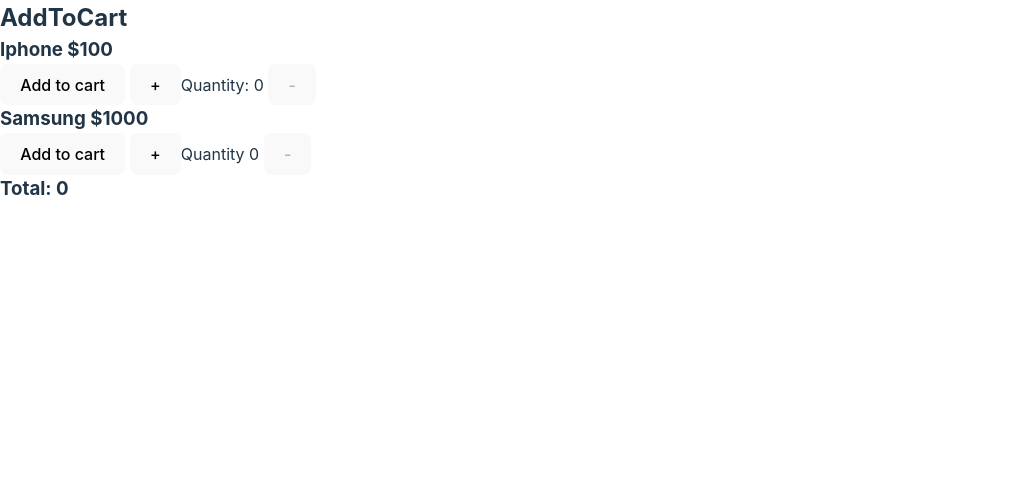
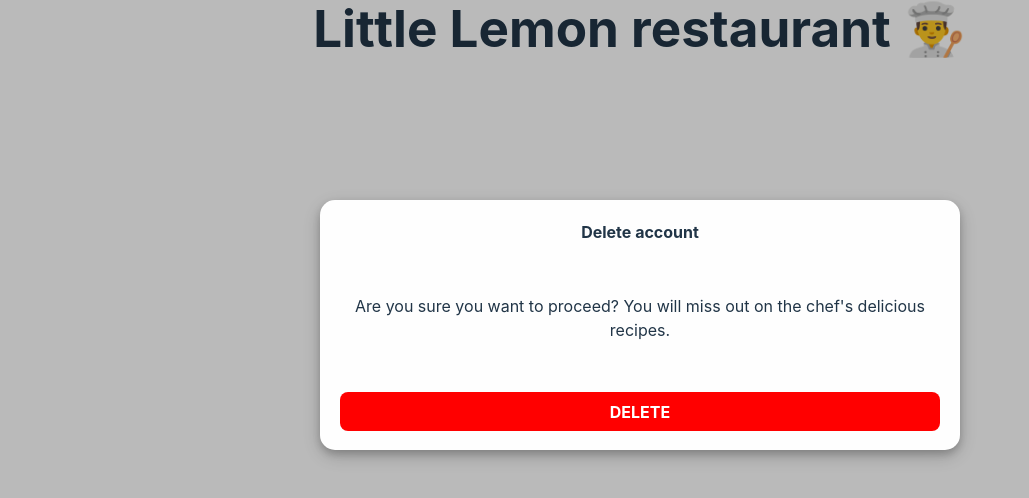
Before and after one commit to kingdavidHub/reactjs-advanced-2024, a React (Vite) app: page / in a window 1280 px wide. Shown: the top 498 px of the page, without its empty margins (0-1029 px from the left). Built offline with nearby package versions, Linux system fonts and the light colour scheme.

Commit message:
Modal overlay and using the children props in react component properties

```diff
--- a/src/App.jsx
+++ b/src/App.jsx
@@ -24,6 +24,8 @@
 import FetchUserData from "./components/FetchUserData";
 import AddToCart from "./components/AddToCart";
 import ExpenseTracker from "./components/ExpenseTracker";
+import DomUseRef from "./components/DomUseRef";
+import ModalDialog from "./components/ModalDialog";
 
 // router an array of links
 const router = createBrowserRouter([
@@ -96,9 +98,12 @@
       {/* <WelcomeSideEffect /> */}
       {/* <FetchUserData url={'https://randomuser.me/api/'}/> */}
 
-      {/* useing useReducer very intresting in making complex state changes and updates  */}
+      {/* using useReducer very interesting in making complex state changes and updates  */}
       {/* <ExpenseTracker /> */}
-      <AddToCart />
+      {/* <AddToCart /> */}
+
+      {/* <DomUseRef /> */}
+      <ModalDialog />
     </>
   );
 };
--- /dev/null
+++ b/src/components/DomUseRef.jsx
@@ -0,0 +1,29 @@
+import React, { useRef} from "react";
+
+
+
+
+// The main difference between useRef and using document.getElementById or document.querySelector is that useRef provides a way to access DOM elements or store mutable values within the React component lifecycle, while document.getElementById and document.querySelector are vanilla JavaScript methods for accessing DOM elements directly. Additionally, useRef is more efficient than querying the DOM on every render, as it creates a persistent reference that can be reused across renders.
+
+// Accessing Underlying DOM Elements: The useRef hook allows you to create a mutable reference to a DOM element or any other value that persists across renders. This is useful when you need to directly interact with a DOM element, such as setting focus, measuring dimensions, or triggering imperative animations.
+
+
+const DomUseRef = () => {
+  const formInputRef = useRef(null);
+
+  const focusInput = () => {
+    // to access the DOM element directly we will use formInputRef.current and to access the fouse node then we will use the focus method
+    formInputRef.current.focus() //allows us to move our cursor to the input without having to click, tab or press enter to get there
+    console.log(formInputRef.current.value);
+  };
+
+  return (
+    <>
+      <h1>Using useRef to access underlying DOM</h1>
+      <input ref={formInputRef} type="text" />
+      <button onClick={focusInput} >Focus Input</button>
+    </>
+  );
+};
+
+export default DomUseRef;
--- /dev/null
+++ b/src/components/ModalDialog.jsx
@@ -0,0 +1,74 @@
+import React from "react";
+
+const Button = ({ backgroundColor, children }) => {
+  return (
+    <button style={{ backgroundColor }} className="delButton">
+      {children}
+    </button>
+  );
+};
+
+// So, when you pass props to the Button component like this: <Button backgroundColor="red">Click me</Button>, React will create an object with those props:
+// { backgroundColor: "red", children: "Click me" }.
+
+const Alert = ({ children }) => {
+  return (
+    <>
+      <div className="overlay"></div>
+      <div className="alert">{children}</div>
+    </>
+  );
+};
+
+const DeleteButton = () => {
+  // ! Method calling component 1
+  // return <Button  backgroundColor={"red"} children={"delete"}/>
+
+  // {backgroundColor: "red", children: "delete"}
+  // ! Method calling component 2
+  return <Button backgroundColor="red">Delete</Button>;
+};
+
+const ModalDialog = () => {
+  return (
+    <>
+      <div className="modal">
+        <header>
+          <h1>Little Lemon restaurant 👨‍🍳</h1>
+        </header>
+
+        {/*
+          // ! Method 1
+          all this are children props on the Alert component
+        */}
+
+        <Alert>
+          <h4>Delete account</h4>
+          <p>
+            Are you sure you want to proceed? You will miss out on the chef's
+            delicious recipes.
+          </p>
+          <DeleteButton />
+        </Alert>
+
+        {/*
+          // ! Method 2
+        */}
+        {/* <Alert
+          children={
+            <>
+              <h4>Delete account</h4>
+              <p>
+                <b>Are you sure you want to proceed ?</b> You will miss out on the
+                chef's delicious recipes.
+              </p>
+              <DeleteButton />
+            </>
+          }
+        /> */}
+      </div>
+    </>
+  );
+};
+
+export default ModalDialog;
--- a/src/index.css
+++ b/src/index.css
@@ -154,11 +154,62 @@
   border: none;
 }
 
-form .field input{
+form .field input {
   width: 100%;
 }
 
-form .comment textarea{
+form .comment textarea {
   width: 100%;
   margin: 15px 0;
 }
+
+.modal {
+  position: relative;
+}
+
+.overlay {
+  position: fixed;
+  z-index: 1;
+  left: 0;
+  top: 0;
+  width: 100%;
+  height: 100%;
+  overflow: auto;
+  background-color: rgba(0, 0, 0, 0.269);
+}
+.modal header {
+  text-align: center;
+}
+
+.modal .alert {
+  background: #fefefe;
+  height: 300px;
+  width: 80%;
+  position: fixed;
+  z-index: 20;
+  left: 50%;
+  padding: 20px;
+  border-radius: 15px;
+  transform: translateX(-50%);
+  top: 200px;
+  box-shadow: 0 4px 8px 0 rgba(0, 0, 0, 0.2), 0 6px 20px 0 rgba(0, 0, 0, 0.19);
+  display: flex;
+  flex-direction: column;
+  text-align: center;
+  gap: 50px;
+}
+
+.delButton {
+  color: #fff;
+  text-transform: uppercase;
+  font-weight: bold;
+  border: none;
+  outline: none;
+}
+
+@media (min-width: 1024px) {
+  .modal .alert {
+    height: 250px;
+    width: 50%;
+  }
+}
```
